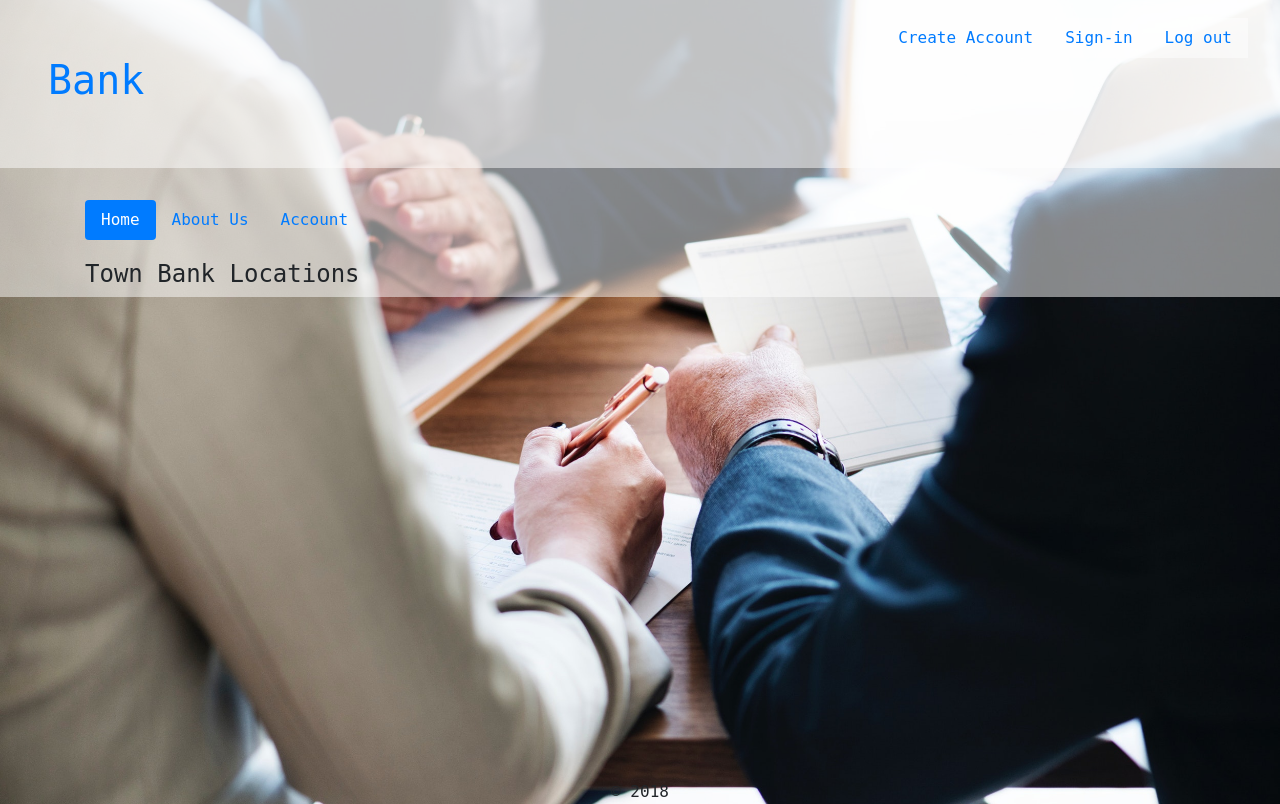
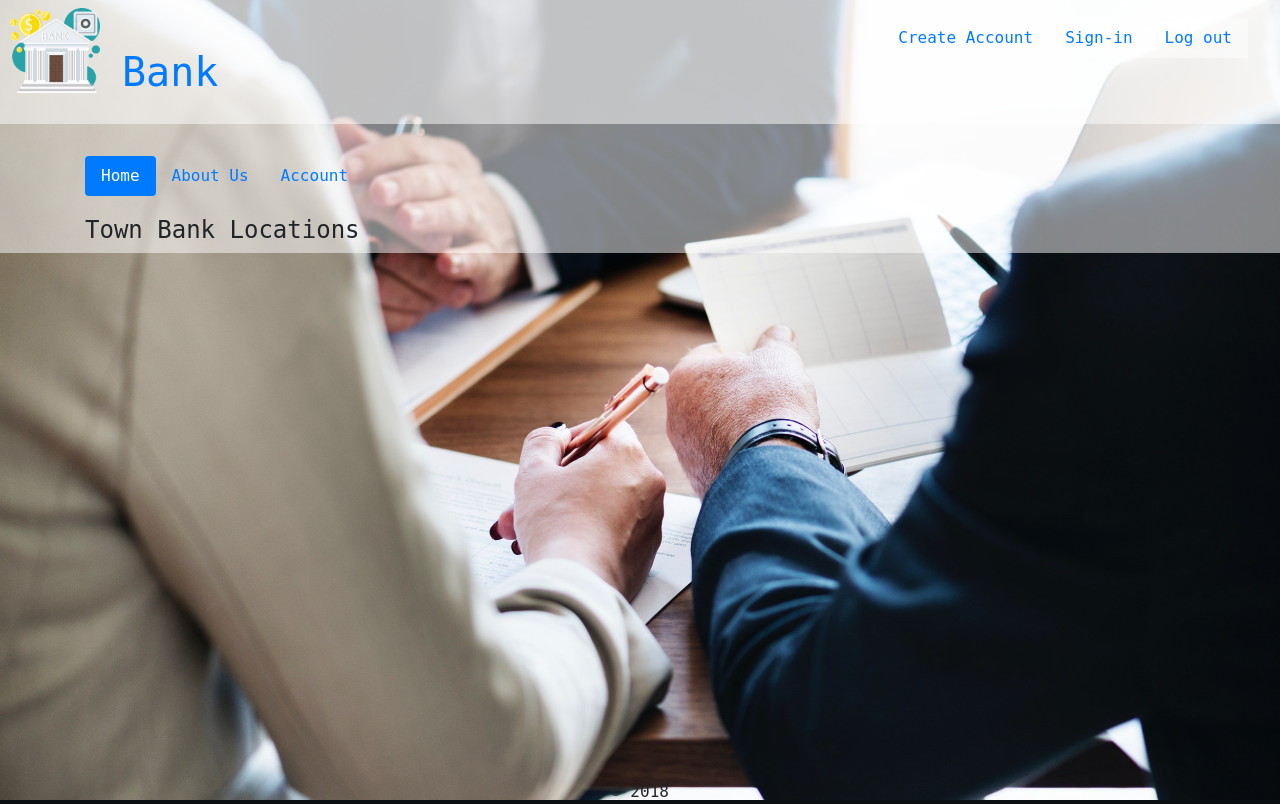
Before and after one commit to Lussier115/COMP353-Bank, a PHP site: page /index.php in a window 1280 px wide. Run offline with PHP 8.4, Linux system fonts and the light colour scheme; data that the repository does not hold is empty.

Commit message:
Header update

```diff
--- a/includes/header.php
+++ b/includes/header.php
@@ -18,6 +18,9 @@
             </li>
         </ul>
     </div>
+	<span>
+		<a href="/index.php"><img src="/includes/img/logo.png" alt="logo">
+		<h1> Bank </h1></a>
+	</span>
 
-    <a class="nav-link" href="/index.php"><h1>Bank</h1></a>
 </div>
--- a/includes/style.css
+++ b/includes/style.css
@@ -43,13 +43,18 @@ html{
     width:100%;
     height:20px;
     text-align: center;
-    position: absolute;
+    position: fixed;
 }
 
 .header {
     margin-bottom: 2rem;
     padding: 3rem 2rem;
     background-color: rgba(255, 255, 255, 0.5);
+}
+
+.header h1 {
+    margin-bottom: -20px;
+    margin-left: 90px;
 }
 
 td, th {
@@ -107,3 +112,9 @@ label.label-title {
 .branch{
     display: flex;
 }
+img {
+    position: absolute;
+    width: 90px;
+    left: 10px;
+    top: 8px;
+}
```
Also changed, not shown: includes/img/logo.png (added).
